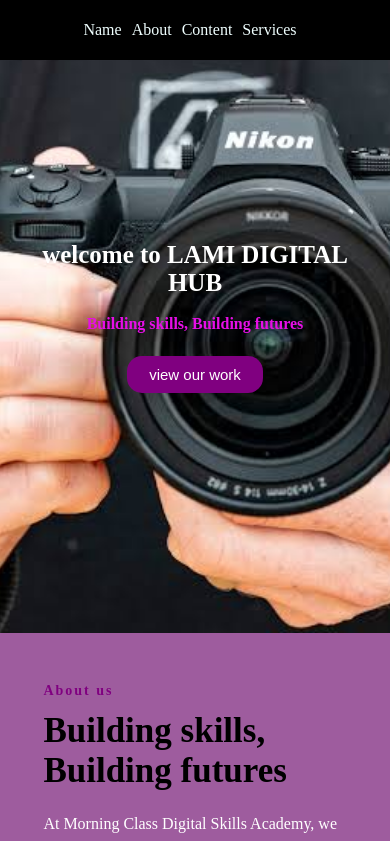
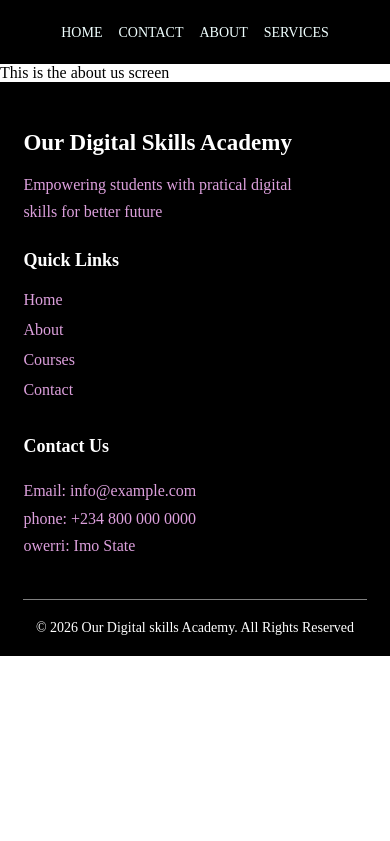
Before and after one commit to victoryoluchi291-design/take-home-work, a React (Vite) app: page /AboutusScreen in a window 390 px wide. Shown: the top 841 px of the page. Built offline with nearby package versions, Linux system fonts and the light colour scheme.

Commit message:
updated file routing

```diff
--- a/src/App.jsx
+++ b/src/App.jsx
@@ -1,31 +1,26 @@
 import React from 'react'
-
-import Header from "./components/Header/Header";
-import Hero from "./components/Hero/Hero";
-import About from "./components/About/About"
-import Testimonial from "./components/Testimonial/Testimonial"
-import Cta from "./components/Cta/Cta"
-import Footer from "./components/Footer/Footer"
-
-
-
-
+import LandingPageScreen from './Screens/LandingPageScreen';
+import { Route, Routes } from 'react-router-dom';
+import ContactUsScreen from './Screens/ContactUsScreen';
+import Header from './components/Header/Header';
+import AboutusScreen from './Screens/AboutusScreen';
+import Footer from "./components/Footer/Footer";
+import ServicesScreen from './Screens/ServicesScreen';
 
 const App = () => {
   return (
     <div>
-      <Header/>
-<Hero />
- <About />
- <Testimonial />
- <Cta />
- <Footer />
- <div />
+      <Header />
+    <Routes>
+      <Route path="/" element={<LandingPageScreen />} />
+      <Route path="/ContactUsScreen" element={<ContactUsScreen />} />
+      <Route path="/AboutusScreen" element={<AboutusScreen />} />
+      <Route path="/ServicesScreen" element={<ServicesScreen />} />
+    </Routes>
+    <Footer />
+    <div />
 
-
-
-
-  </div>
+    </div>
   )
 }
 
--- /dev/null
+++ b/src/Screens/AboutusScreen.jsx
@@ -0,0 +1,11 @@
+import React from 'react'
+
+const AboutusScreen = () => {
+  return (
+    <div>
+      This is the about us screen
+    </div>
+  )
+}
+
+export default AboutusScreen
--- /dev/null
+++ b/src/Screens/ContactUsScreen.jsx
@@ -0,0 +1,11 @@
+import React from 'react'
+
+const ContactUsScreen = () => {
+  return (
+    <div>
+      This is the contact us screen
+    </div>
+  );
+}
+
+export default ContactUsScreen
--- /dev/null
+++ b/src/Screens/LandingPageScreen.jsx
@@ -0,0 +1,20 @@
+import React from 'react'
+import Hero from "../components/Hero/Hero";
+import About from "../components/About/About";
+import Testimonial from "../components/Testimonial/Testimonial";
+import Cta from "../components/Cta/Cta";
+import Footer from "../components/Footer/Footer"
+
+const LandingPageScreen = () => {
+  return (
+    <div>
+      <Hero />
+      <About />
+     <Testimonial />
+     <Cta />
+
+    </div>
+  )
+}
+
+export default LandingPageScreen
--- /dev/null
+++ b/src/Screens/ServicesScreen.jsx
@@ -0,0 +1,11 @@
+import React from 'react'
+
+const ServicesScreen = () => {
+  return (
+    <div>
+      Our services
+    </div>
+  )
+}
+
+export default ServicesScreen
--- a/src/components/Header/Header.css
+++ b/src/components/Header/Header.css
@@ -1,45 +1,53 @@
-section header{
+header {
   display: flex;
-    justify-content: right;
+  justify-content: flex-end;
+  align-items: center;
   background-color: black;
-    height:6.6vh;
+  height: 6.6vh;
   width: 100%;
-    position: fixed;
 }
-.nav-link-text{
-    margin-top: auto; margin-bottom: auto;
+
+.nav-link-text {
   padding-right: 10px;
 }
-header .nav-link-text a{
-    color:azure;
+
+.nav-link-text a {
+  color: azure;
   text-decoration: none;
 }
-header .nav-link-text a:hover{
+
+.nav-link-text a:hover {
   background-color: purple;
   border-radius: 10%;
-    color: black;}
+  color: black;
+}
+
 /* HEADER RESPONSIVENESS */
-                 @media(max-width: 768px) {
-                    section header{
+@media (max-width: 768px) {
+  header {
     justify-content: center;
     height: 60px;
   }
-                    .nav-links-text{
+
+  .nav-link-text {
     padding-right: 8px;
     padding-left: 8px;
   }
 }
-                 @media(max-width:480px) {
-                    section header{
+
+@media (max-width: 480px) {
+  header {
     height: auto;
     min-height: 60px;
     flex-wrap: wrap;
     padding: 18px 0;
   }
-                    .nav-links-text{
+
+  .nav-link-text {
     padding: 5px 8px;
   }
-                    header .nav-links-text a{
+
+  header .nav-link-text a {
     font-size: 14px;
   }
 }
--- a/src/components/Header/Header.jsx
+++ b/src/components/Header/Header.jsx
@@ -1,15 +1,20 @@
 import React from 'react'
-import "./header.css"
+import "./Header.css";
+import { Link } from 'react-router-dom';
 
 const Header = () => {
   return (
     <div>
       <section>
           <header>
-       <div className="nav-link-text"> <a href="">Name</a></div>
-      <div className="nav-link-text"> <a href="">About</a></div>
-      <div className="nav-link-text"> <a href="">Content</a></div>
-       <div className="nav-link-text"> <a href="">Services</a></div>
+       <div className="nav-link-text"> <Link to="/">HOME</Link>
+       </div>
+      <div className="nav-link-text"> <Link to="/ContactUsScreen">CONTACT</Link>
+      </div>
+      <div className="nav-link-text"> <Link to="/AboutusScreen">ABOUT</Link>
+      </div>
+       <div className="nav-link-text">  <Link to="/ServicesScreen">SERVICES</Link>
+       </div>
 
           </header>
       </section>
```
Lines whose indentation alone changed are shown as unchanged.
